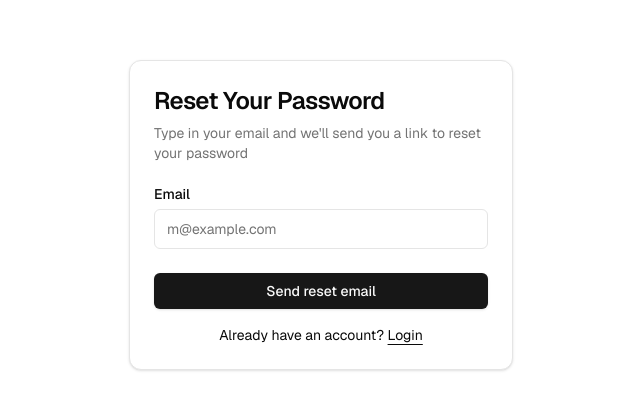
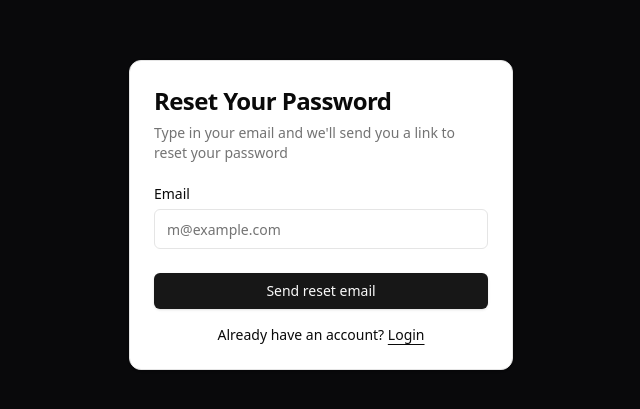
Before and after one commit to AlexThomas-Graft0/tattoos-by-jake-llewellyn-03c48a, a Next.js app: page /auth/forgot-password in a window 1280 px wide. Shown: the part 185-594 px from the top of the page, without its empty margins (319-959 px from the left). Built offline with nearby package versions, Linux system fonts and the light colour scheme; no server answers.

Commit message:
add app/layout.tsx

```diff
--- a/app/layout.tsx
+++ b/app/layout.tsx
@@ -1,40 +1,36 @@
-import type { Metadata } from "next";
-import { Geist } from "next/font/google";
-import { ThemeProvider } from "next-themes";
-import "./globals.css";
+import { CookieBanner } from "@/components/CookieBanner";
+import './globals.css';
+import { Outfit, JetBrains_Mono } from 'next/font/google';
 
-const defaultUrl = process.env.VERCEL_URL
-  ? `https://${process.env.VERCEL_URL}`
-  : "http://localhost:3000";
+const outfit = Outfit({
+  subsets: ['latin'],
+  weight: ['400', '700'],
+  variable: '--font-outfit',
+  display: 'swap',
+});
 
-export const metadata: Metadata = {
-  metadataBase: new URL(defaultUrl),
-  title: "Next.js and Supabase Starter Kit",
-  description: "The fastest way to build apps with Next.js and Supabase",
+const jetbrainsMono = JetBrains_Mono({
+  subsets: ['latin'],
+  weight: ['400', '700'],
+  variable: '--font-mono',
+  display: 'swap',
+});
+
+export const metadata = {
+  title: 'Tattoos by Jake Llewellyn — Tattoos by Jake Llewellyn',
+  description: 'Tattoos by Jake Llewellyn — Tattoos by Jake Llewellyn',
 };
-
-const geistSans = Geist({
-  variable: "--font-geist-sans",
-  display: "swap",
-  subsets: ["latin"],
-});
 
 export default function RootLayout({
   children,
-}: Readonly<{
+}: {
   children: React.ReactNode;
-}>) {
+}) {
   return (
-    <html lang="en" suppressHydrationWarning>
-      <body className={`${geistSans.className} antialiased`}>
-        <ThemeProvider
-          attribute="class"
-          defaultTheme="system"
-          enableSystem
-          disableTransitionOnChange
-        >
-          {children}
-        </ThemeProvider>
+    <html lang="en" className={`${outfit.variable} ${jetbrainsMono.variable}`}>
+      <body className="bg-[#09090B] text-[#FAFAFA] font-sans antialiased min-h-screen selection:bg-[#8B5CF6] selection:text-[#FAFAFA]">
+        {children}
+              <CookieBanner />
       </body>
     </html>
   );
```
